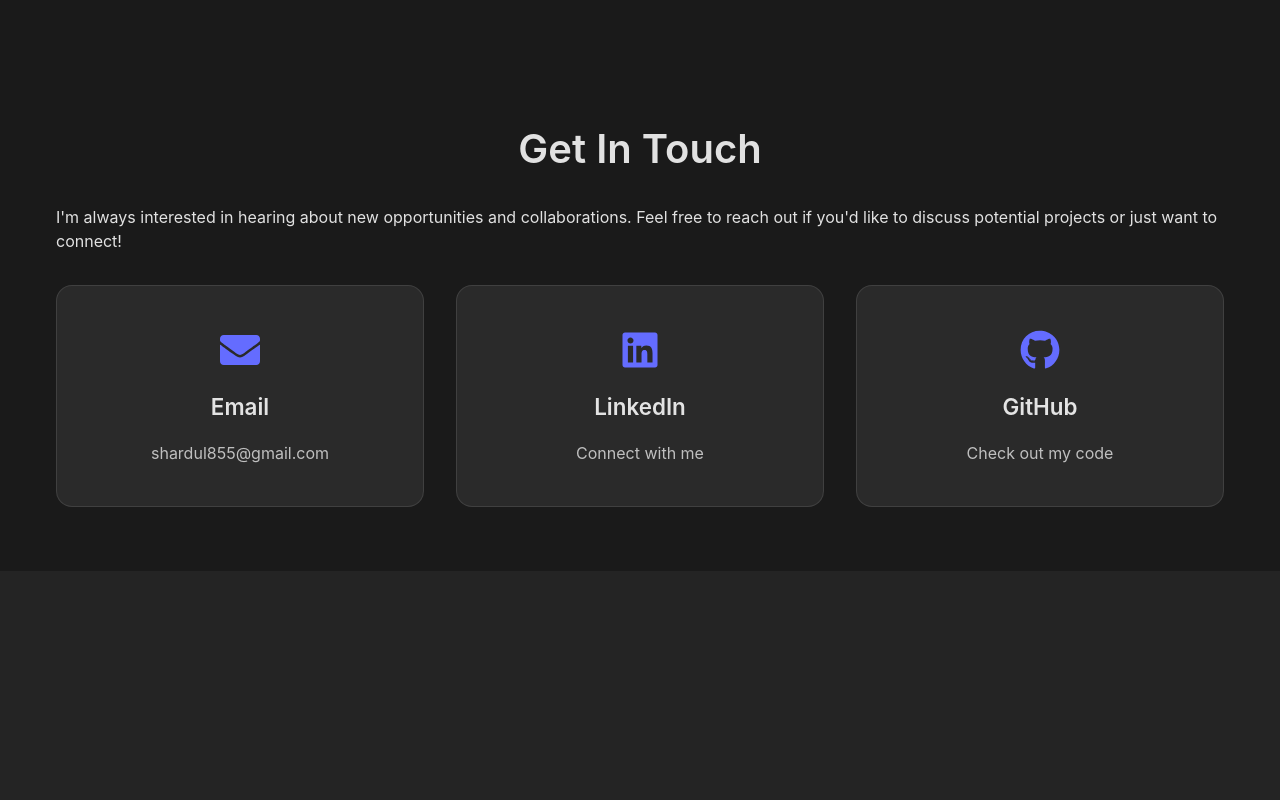
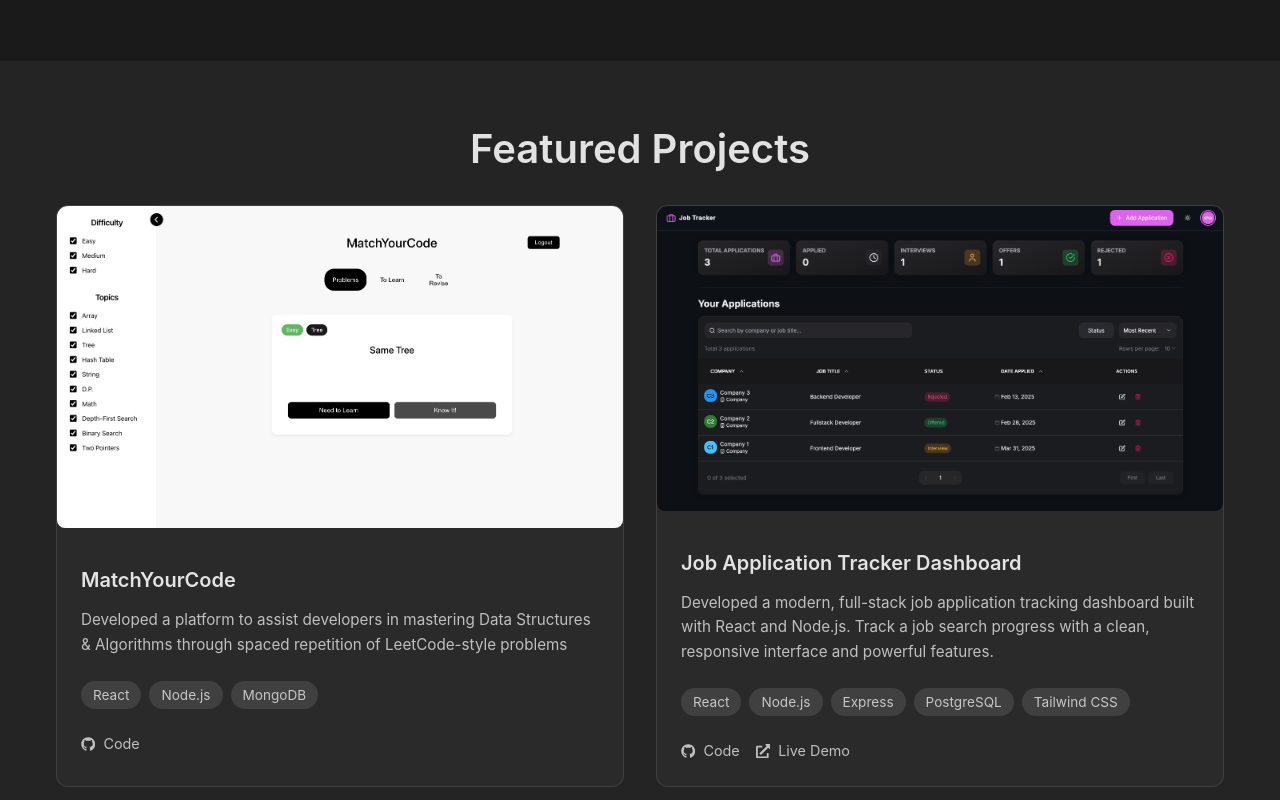
Before and after one commit to carnifex-cmd/personalWebsite, a React (Vite) app: page / in a window 1280 px wide. Shown: the part 3820-4620 px from the top of the page. Before the commit the page ends 4391 px from the top, so only its background shows below. Built offline with nearby package versions, Linux system fonts and the light colour scheme.

Commit message:
added-projects

```diff
--- a/src/App.jsx
+++ b/src/App.jsx
@@ -5,7 +5,7 @@ import Hero from './components/Hero'
 import About from './components/About'
 import Skills from './components/Skills'
 import Experience from './components/Experience'
-// import Projects from './components/Projects'  // Commented until projects are ready
+import Projects from './components/Projects'  // Commented until projects are ready
 import Contact from './components/Contact'
 
 function App() {
@@ -51,7 +51,7 @@ function App() {
         <Skills />
         <Experience />
         {/* Projects section commented out until ready to showcase */}
-        {/* <Projects /> */}
+        <Projects />
         <Contact />
       </main>
     </div>
--- a/src/components/Projects.jsx
+++ b/src/components/Projects.jsx
@@ -1,23 +1,25 @@
 import { motion } from 'framer-motion';
 import { FaGithub, FaExternalLinkAlt } from 'react-icons/fa';
+import jobApplicationImage from '../assets/jobapplication.jpg';
+import matchYourCodeImage from '../assets/matchyourcode.jpg';
 
 const Projects = () => {
   const projects = [
     {
-      title: "Project 1",
-      description: "A brief description of your first project. What problem did it solve? What technologies did you use?",
-      image: "project1.jpg", // Add your project image
+      title: "MatchYourCode",
+      description: "Developed a platform to assist developers in mastering Data Structures & Algorithms through spaced repetition of LeetCode-style problems",
+      image: matchYourCodeImage, // Add your project image
       technologies: ["React", "Node.js", "MongoDB"],
-      github: "https://github.com/yourusername/project1",
-      live: "https://project1-demo.com"
+      github: "https://github.com/carnifex-cmd/matchyourcode",
+      // live: "https://project1-demo.com"
     },
     {
-      title: "Project 2",
-      description: "Description of your second project. Highlight the key features and your role in development.",
-      image: "project2.jpg", // Add your project image
-      technologies: ["React", "Firebase", "Tailwind CSS"],
-      github: "https://github.com/yourusername/project2",
-      live: "https://project2-demo.com"
+      title: "Job Application Tracker Dashboard",
+      description: "Developed a modern, full-stack job application tracking dashboard built with React and Node.js. Track a job search progress with a clean, responsive interface and powerful features.",
+      image: jobApplicationImage, // Use the imported image
+      technologies: ["React", "Node.js", "Express", "PostgreSQL", "Tailwind CSS"],
+      github: "https://github.com/carnifex-cmd/JobApplicationTracker/blob/main/README.md",
+      live: "https://job-application-tracker-sage-five.vercel.app/"
     },
     // Add more projects as needed
   ];
@@ -43,10 +45,28 @@ const Projects = () => {
                 transition={{ duration: 0.5, delay: index * 0.1 }}
                 viewport={{ once: true }}
               >
-                <div className="project-image">
-                  {/* Add your project image here */}
-                  {/* <img src={project.image} alt={project.title} /> */}
+                {/* Custom image container that bypasses CSS constraints */}
+                {project.image && (
+                  <div style={{
+                    width: '100%',
+                    display: 'flex',
+                    justifyContent: 'center',
+                    alignItems: 'flex-start',
+                    marginBottom: '1rem'
+                  }}>
+                    <img
+                      src={project.image}
+                      alt={project.title}
+                      style={{
+                        width: '100%',
+                        height: 'auto',
+                        maxWidth: '100%',
+                        objectFit: 'contain',
+                        borderRadius: '8px'
+                      }}
+                    />
                   </div>
+                )}
 
                 <div className="project-content">
                   <h3>{project.title}</h3>
@@ -72,6 +92,7 @@ const Projects = () => {
                     >
                       <FaGithub /> Code
                     </a>
+                    {project.live && (
                       <a
                         href={project.live}
                         target="_blank"
@@ -80,6 +101,7 @@ const Projects = () => {
                       >
                         <FaExternalLinkAlt /> Live Demo
                       </a>
+                    )}
                   </div>
                 </div>
               </motion.div>
```
Also changed, not shown: src/assets/jobapplication.jpg (added), src/assets/matchyourcode.jpg (added). Lines whose indentation alone changed are shown as unchanged.
